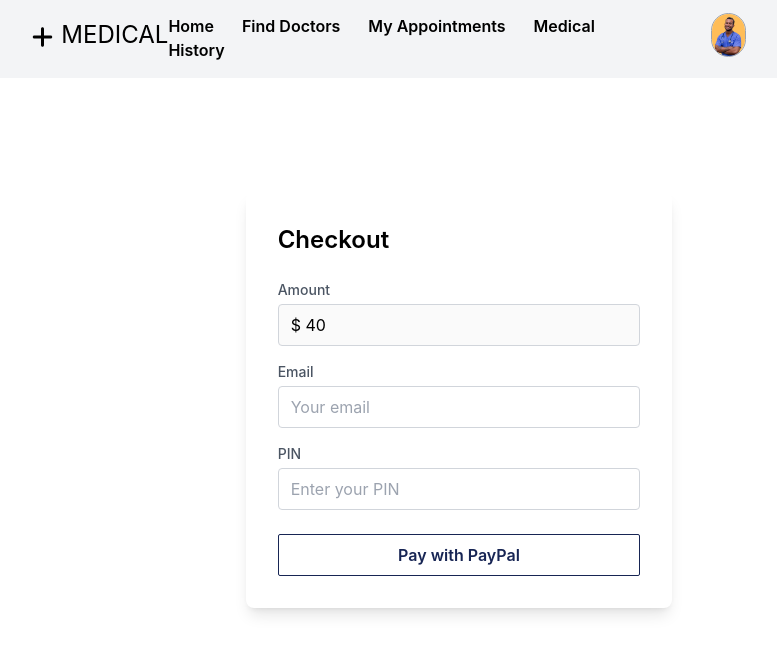
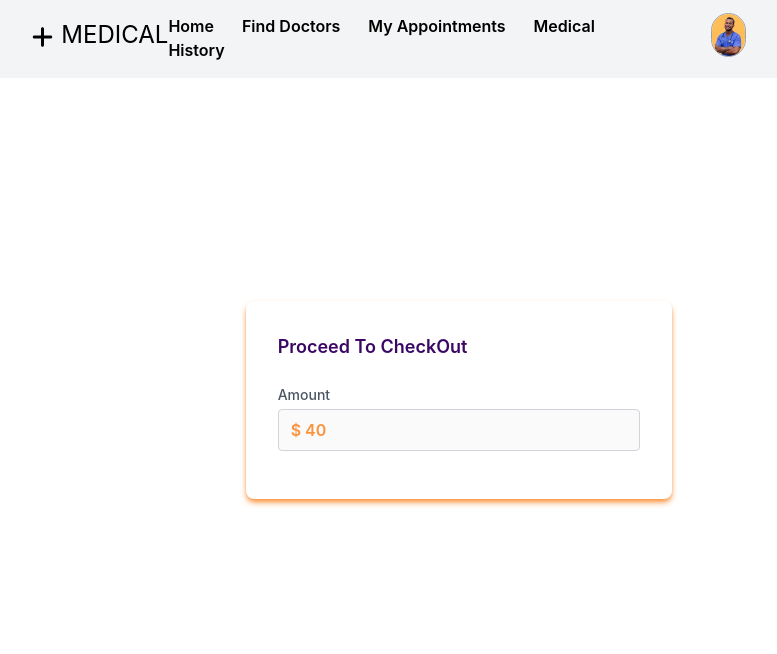
Before and after one commit to SSJSMANAV/my_doctor_appointment, a React (Create React App) app: page /doctor-details/1/checkout-form in a window 1280 px wide. Shown: the top 654 px of the page, without its empty margins (181-958 px from the left). Built offline with nearby package versions, Linux system fonts and the light colour scheme.

Commit message:
added checkout-paypal

```diff
--- a/package.json
+++ b/package.json
@@ -12,6 +12,7 @@
     "@fortawesome/react-fontawesome": "^0.2.0",
     "@fortawesome/vue-fontawesome": "^3.0.3",
     "@mui/material": "^5.14.13",
+    "@paypal/react-paypal-js": "^8.1.3",
     "@testing-library/jest-dom": "^5.17.0",
     "@testing-library/react": "^13.4.0",
     "@testing-library/user-event": "^13.5.0",
--- a/src/Components/CheckOut/checkout_form.js
+++ b/src/Components/CheckOut/checkout_form.js
@@ -1,10 +1,14 @@
 import React from "react";
+import PayPalButton from "./paypal_button";
 
 const CheckoutForm = () => {
   return (
     <div className="flex justify-center items-center h-screen">
-      <div className="bg-white p-8 rounded-lg shadow-lg text-center w-1/3">
-        <h2 className="text-2xl font-semibold mb-6 text-start">Checkout</h2>
+      <div className="bg-white p-8 rounded-lg shadow-md shadow-orange-400 text-center w-1/3">
+
+        <h2 className="text-lg text-purple-950 font-semibold mb-6 text-start ">
+          Proceed To CheckOut
+        </h2>
         <form>
           <div className="mb-4 flex flex-col items-start">
             <label
@@ -16,45 +20,13 @@ const CheckoutForm = () => {
             <input
               type="text"
               id="amount"
-              className="border border-gray-300 rounded w-full py-2 px-3"
+              className="border border-gray-300 rounded w-full py-2 px-3 text-orange-400 text-md font-semibold"
               value="$ 40"
               disabled
             />
           </div>
-          <div className="mb-4 flex flex-col items-start">
-            <label
-              htmlFor="email"
-              className="block text-gray-600 text-sm font-medium mb-1"
-            >
-              Email
-            </label>
-            <input
-              type="email"
-              id="email"
-              className="border border-gray-300 rounded w-full py-2 px-3"
-              placeholder="Your email"
-            />
-          </div>
-          <div className="mb-6 flex flex-col items-start">
-            <label
-              htmlFor="pin"
-              className="block text-gray-600 text-sm font-medium mb-1"
-            >
-              PIN
-            </label>
-            <input
-              type="password"
-              id="pin"
-              className="border border-gray-300 rounded w-full py-2 px-3"
-              placeholder="Enter your PIN"
-            />
-          </div>
-          <button
-            type="button"
-            className="bg-white  w-full text-blue-950 border border-solid border-blue-950 hover:bg-blue-950 hover:text-white py-2 px-4 rounded-sm font-semibold"
-          >
-            Pay with PayPal
-          </button>
+
+          <PayPalButton />
         </form>
       </div>
     </div>
--- /dev/null
+++ b/src/Components/CheckOut/paypal_button.js
@@ -0,0 +1,17 @@
+import React from "react";
+import { PayPalScriptProvider, PayPalButtons } from "@paypal/react-paypal-js";
+
+function PayPalButton() {
+  const initialOptions = {
+    "client-id": "test",
+    currency: "USD",
+  };
+
+  return (
+    <PayPalScriptProvider options={initialOptions}>
+      <PayPalButtons style={{ layout: "horizontal" }} />
+    </PayPalScriptProvider>
+  );
+}
+
+export default PayPalButton;
--- a/src/Components/DoctorDetails/booking_date_item.js
+++ b/src/Components/DoctorDetails/booking_date_item.js
@@ -21,7 +21,7 @@ const BookingDateItem = () => {
             navigate(`/doctor-details/${doctorId}/checkout-form`);
             console.log("tada");
           }}
-          className="px-3 py-0.5 rounded-sm hover:text-white hover:bg-yellow-500 bg-yellow-400 cursor-pointer text-sm font-semibold"
+          className="px-3 py-1 rounded-sm hover:text-white hover:bg-yellow-400 border border-solid border-yellow-400 bg-white cursor-pointer text-sm  text-yellow-400 font-semibold"
         >
           Book
         </div>
```
Also changed, not shown: src/store/index.js (added), 1 other file (tests, documents, lock files or other folders).
